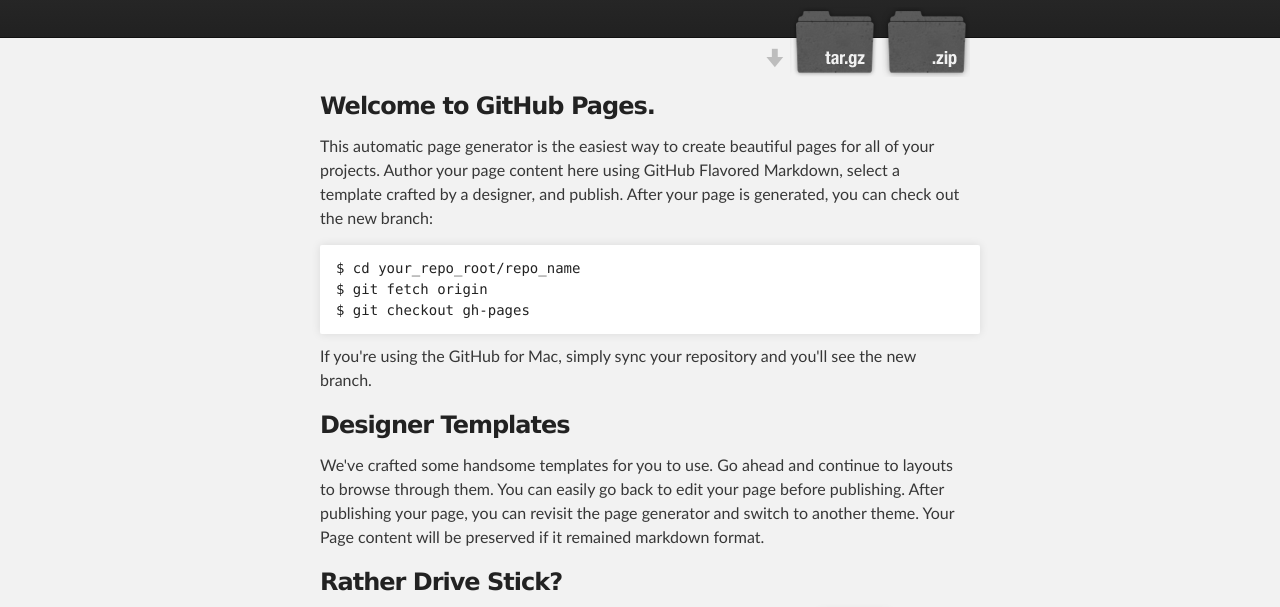
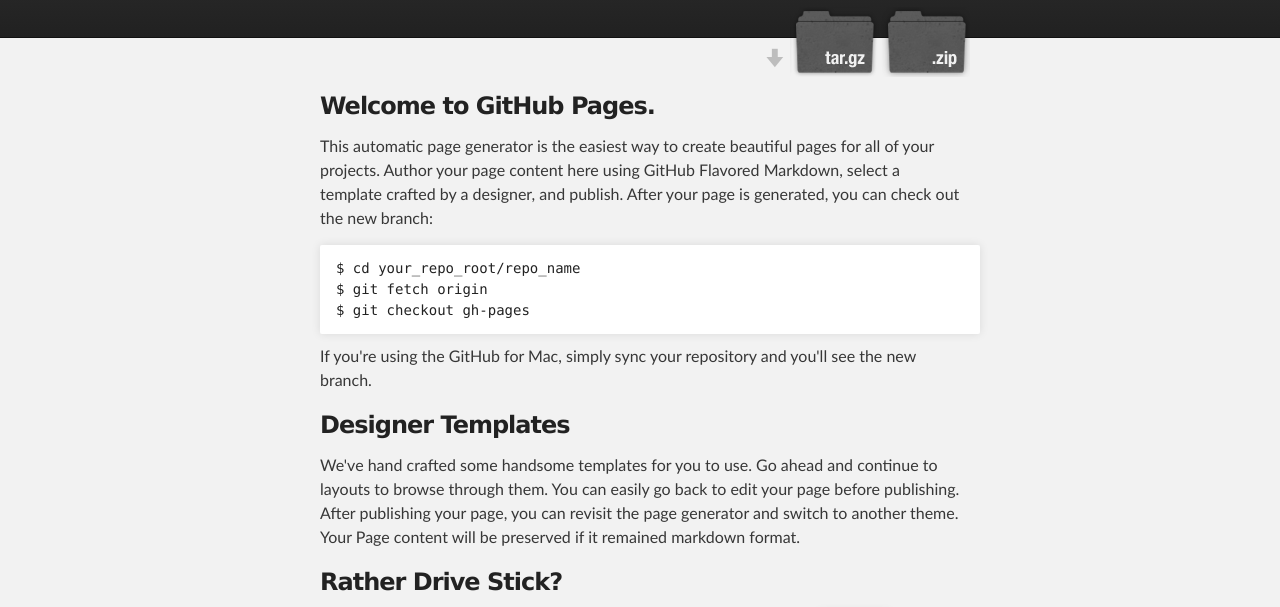
Before and after one commit to MundaneMonument/Attempt-at-Pages, a plain HTML site: page index.html in a window 1280 px wide. Shown: the part 136-743 px from the top of the page. Drawn offline with Linux system fonts and the light colour scheme.

Commit message:
Update index.html

```diff
--- a/index.html
+++ b/index.html
@@ -46,7 +46,7 @@ $ git checkout gh-pages
 <h3>
 <a name="designer-templates" class="anchor" href="#designer-templates"><span class="octicon octicon-link"></span></a>Designer Templates</h3>
 
-<p>We've crafted some handsome templates for you to use. Go ahead and continue to layouts to browse through them. You can easily go back to edit your page before publishing. After publishing your page, you can revisit the page generator and switch to another theme. Your Page content will be preserved if it remained markdown format.</p>
+<p>We've hand crafted some handsome templates for you to use. Go ahead and continue to layouts to browse through them. You can easily go back to edit your page before publishing. After publishing your page, you can revisit the page generator and switch to another theme. Your Page content will be preserved if it remained markdown format.</p>
 
 <h3>
 <a name="rather-drive-stick" class="anchor" href="#rather-drive-stick"><span class="octicon octicon-link"></span></a>Rather Drive Stick?</h3>
```
